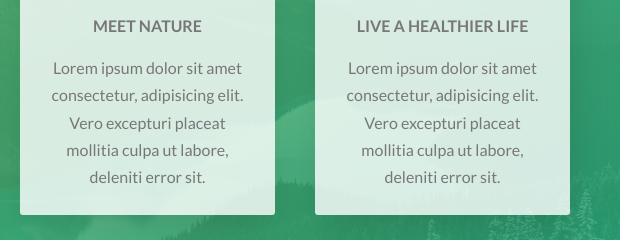
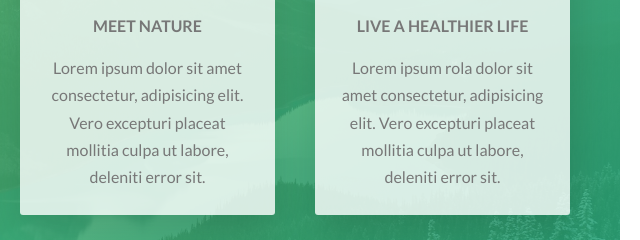
Before and after one commit to zerefwayne/advanced-css-sass, a website: page natours/index.html in a window 1280 px wide. Shown: the part 1785-2025 px from the top of the page, 640-1280 px from the left. Drawn offline with Linux system fonts and the light colour scheme.

```diff
--- a/natours/index.html
+++ b/natours/index.html
@@ -108,7 +108,7 @@
                                 <i class="feature-box__icon icon-basic-heart"></i>
                                 <h3 class="heading-tertiary u-margin-bottom-small">Live a healthier life</h3>
                                 <p class="feature-box__text">
-                                    Lorem ipsum dolor sit amet consectetur, adipisicing elit. Vero excepturi placeat mollitia culpa ut labore, deleniti error sit.
+                                    Lorem ipsum rola dolor sit amet consectetur, adipisicing elit. Vero excepturi placeat mollitia culpa ut labore, deleniti error sit.
                                 </p>
                         </div>
                     </div>
```
